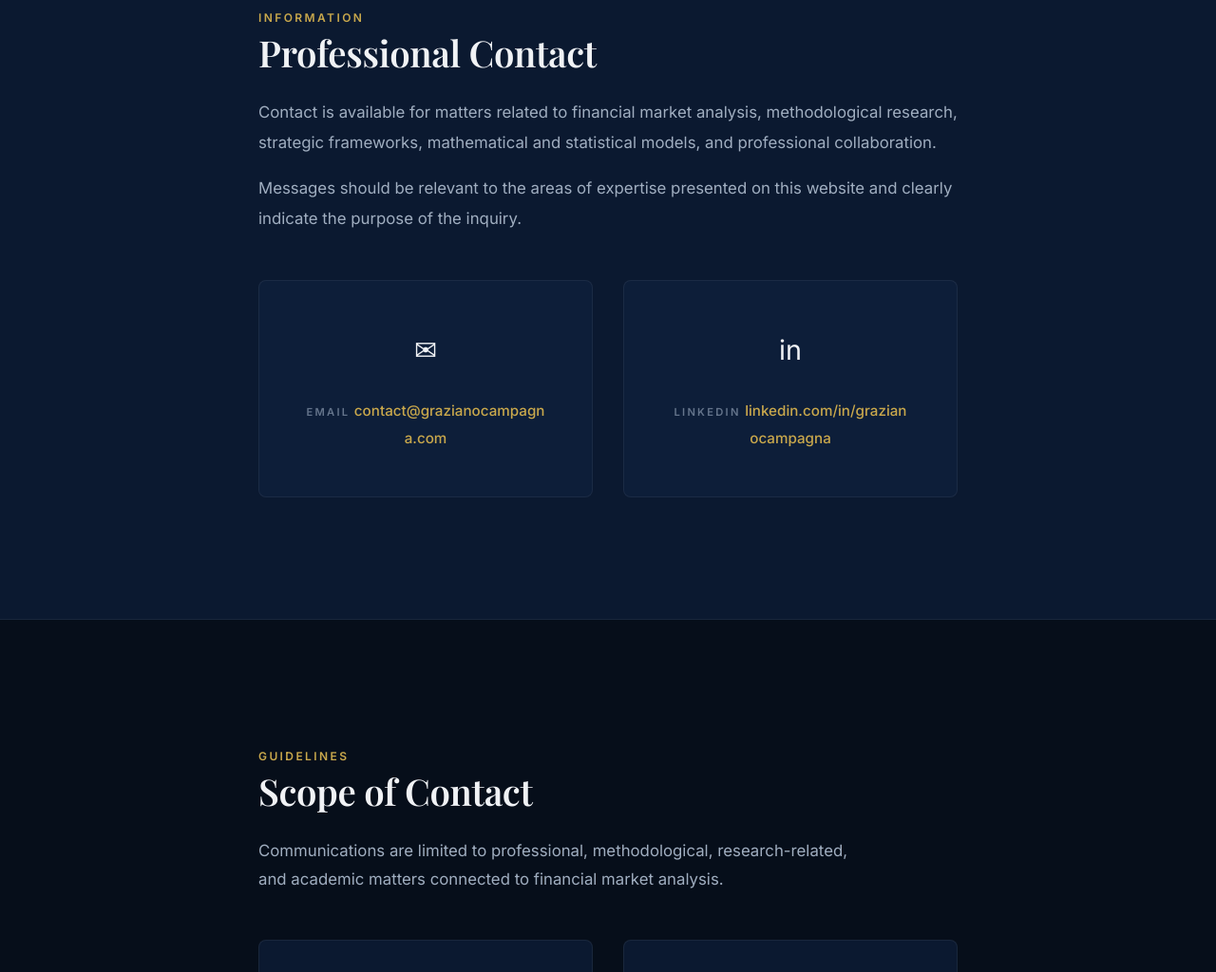
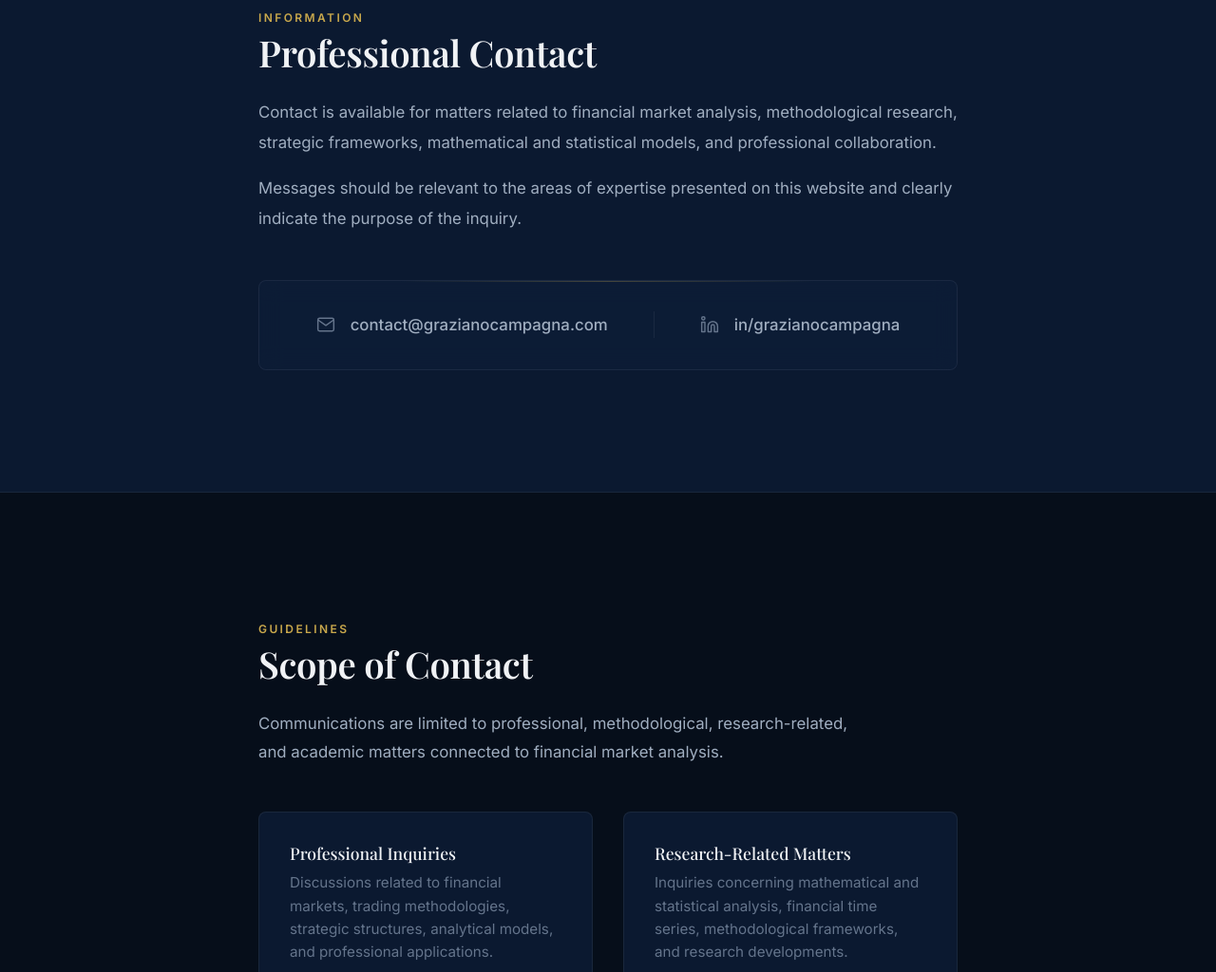
Before and after one commit to oussamadhaim/gc-research, a website built with Vite: page contact.html in a window 1280 px wide. Shown: the part 726-1750 px from the top of the page at 95% size. Built offline with nearby package versions, Linux system fonts and the light colour scheme; a web font is replaced by a local one.

Commit message:
style: transform contact links into a premium single-row capsule with SVG icons

```diff
--- a/contact.html
+++ b/contact.html
@@ -62,17 +62,16 @@
         </p>
       </div>
 
-      <div class="contact-cards">
-        <div class="contact-card reveal reveal-delay-1">
-          <span class="contact-card__icon">✉</span>
-          <span class="contact-card__label">Email</span>
-          <a href="mailto:contact@grazianocampagna.com" class="contact-card__value">contact@grazianocampagna.com</a>
-        </div>
-        <div class="contact-card reveal reveal-delay-2">
-          <span class="contact-card__icon">in</span>
-          <span class="contact-card__label">LinkedIn</span>
-          <a href="https://www.linkedin.com/in/grazianocampagna/" class="contact-card__value" target="_blank">linkedin.com/in/grazianocampagna</a>
-        </div>
+      <div class="contact-links-row reveal reveal-delay-1">
+        <a href="mailto:contact@grazianocampagna.com" class="contact-link-item">
+          <svg xmlns="http://www.w3.org/2000/svg" width="20" height="20" viewBox="0 0 24 24" fill="none" stroke="currentColor" stroke-width="1.75" stroke-linecap="round" stroke-linejoin="round" class="contact-link-svg"><path d="M4 4h16c1.1 0 2 .9 2 2v12c0 1.1-.9 2-2 2H4c-1.1 0-2-.9-2-2V6c0-1.1.9-2 2-2z"></path><polyline points="22,6 12,13 2,6"></polyline></svg>
+          <span class="contact-link-value">contact@grazianocampagna.com</span>
+        </a>
+        <span class="contact-link-separator"></span>
+        <a href="https://www.linkedin.com/in/grazianocampagna/" class="contact-link-item" target="_blank">
+          <svg xmlns="http://www.w3.org/2000/svg" width="20" height="20" viewBox="0 0 24 24" fill="none" stroke="currentColor" stroke-width="1.75" stroke-linecap="round" stroke-linejoin="round" class="contact-link-svg"><path d="M16 8a6 6 0 0 1 6 6v7h-4v-7a2 2 0 0 0-2-2 2 2 0 0 0-2 2v7h-4v-7a6 6 0 0 1 6-6z"></path><rect x="2" y="9" width="4" height="12"></rect><circle cx="4" cy="4" r="2"></circle></svg>
+          <span class="contact-link-value">in/grazianocampagna</span>
+        </a>
       </div>
     </div>
   </section>
--- a/css/contact.css
+++ b/css/contact.css
@@ -11,53 +11,125 @@
   line-height: 1.9;
 }
 
-/* ── Contact Info Cards ────────────────────────────────────── */
-.contact-cards {
-  display: grid;
-  grid-template-columns: repeat(auto-fit, minmax(280px, 1fr));
+/* ── Contact Info Links Row ────────────────────────────────── */
+.contact-links-row {
+  position: relative;
+  display: flex;
+  flex-direction: row;
+  flex-wrap: nowrap;
+  align-items: center;
+  justify-content: center;
   gap: var(--space-xl);
-  margin-top: var(--space-2xl);
+  background: rgba(15, 34, 64, 0.4);
+  backdrop-filter: blur(12px);
+  -webkit-backdrop-filter: blur(12px);
+  border: 1px solid var(--color-border);
+  border-radius: var(--radius-md);
+  padding: var(--space-lg) var(--space-2xl);
+  margin: var(--space-2xl) auto 0;
+  width: fit-content;
+  max-width: 100%;
+  transition: all var(--duration-normal) var(--ease-smooth);
+  overflow: hidden;
 }
 
-.contact-card {
-  background: var(--color-bg-card);
-  border: 1px solid var(--color-border);
-  border-radius: var(--radius-md);
-  padding: var(--space-2xl);
-  text-align: center;
-  transition: all var(--duration-normal) var(--ease-smooth);
-  position: relative;
+.contact-links-row::before {
+  content: '';
+  position: absolute;
+  top: 0;
+  left: 20%;
+  right: 20%;
+  height: 1px;
+  background: linear-gradient(90deg, transparent, var(--color-accent), transparent);
+  transition: all 0.6s var(--ease-smooth);
+  opacity: 0.3;
 }
 
-.contact-card:hover {
+.contact-links-row:hover {
   border-color: var(--color-border-accent);
-  background: var(--color-bg-card-hover);
-  transform: translateY(-4px);
+  background: rgba(20, 45, 85, 0.55);
   box-shadow: var(--shadow-glow);
+  transform: translateY(-3px);
 }
 
-.contact-card__icon {
-  font-size: 1.8rem;
-  margin-bottom: var(--space-lg);
-  display: block;
+.contact-links-row:hover::before {
+  left: 0;
+  right: 0;
+  opacity: 1;
 }
 
-.contact-card__label {
+.contact-link-item {
+  display: flex;
+  align-items: center;
+  gap: var(--space-md);
+  color: var(--color-text-secondary);
+  text-decoration: none;
   font-family: var(--font-body);
-  font-size: 0.7rem;
-  font-weight: 600;
-  letter-spacing: 0.2em;
-  text-transform: uppercase;
-  color: var(--color-text-muted);
-  margin-bottom: var(--space-md);
+  font-size: 1.05rem;
+  font-weight: 500;
+  white-space: nowrap;
+  padding: var(--space-sm) var(--space-md);
+  border-radius: var(--radius-sm);
+  transition: all var(--duration-fast) var(--ease-smooth);
 }
 
-.contact-card__value {
-  font-family: var(--font-body);
-  font-size: 0.95rem;
+.contact-link-item:hover {
   color: var(--color-accent);
-  font-weight: 500;
-  word-break: break-all;
+}
+
+.contact-link-svg {
+  stroke: var(--color-text-muted);
+  transition: stroke var(--duration-fast) var(--ease-smooth),
+              transform var(--duration-fast) var(--ease-smooth);
+  flex-shrink: 0;
+}
+
+.contact-link-item:hover .contact-link-svg {
+  stroke: var(--color-accent);
+  transform: scale(1.1);
+}
+
+.contact-link-value {
+  white-space: nowrap;
+}
+
+.contact-link-separator {
+  width: 1px;
+  height: 28px;
+  background-color: var(--color-border);
+  flex-shrink: 0;
+}
+
+@media (max-width: 768px) {
+  .contact-links-row {
+    gap: var(--space-md);
+    padding: var(--space-md) var(--space-lg);
+  }
+  .contact-link-item {
+    font-size: 0.9rem;
+    gap: var(--space-sm);
+    padding: var(--space-xs) var(--space-sm);
+  }
+  .contact-link-svg {
+    width: 18px;
+    height: 18px;
+  }
+}
+
+@media (max-width: 480px) {
+  .contact-links-row {
+    gap: var(--space-sm);
+    padding: var(--space-sm) var(--space-md);
+  }
+  .contact-link-item {
+    font-size: 0.8rem;
+    gap: var(--space-xs);
+    padding: 2px 4px;
+  }
+  .contact-link-svg {
+    width: 16px;
+    height: 16px;
+  }
 }
 
 /* ── Scope Section ─────────────────────────────────────────── */
```
